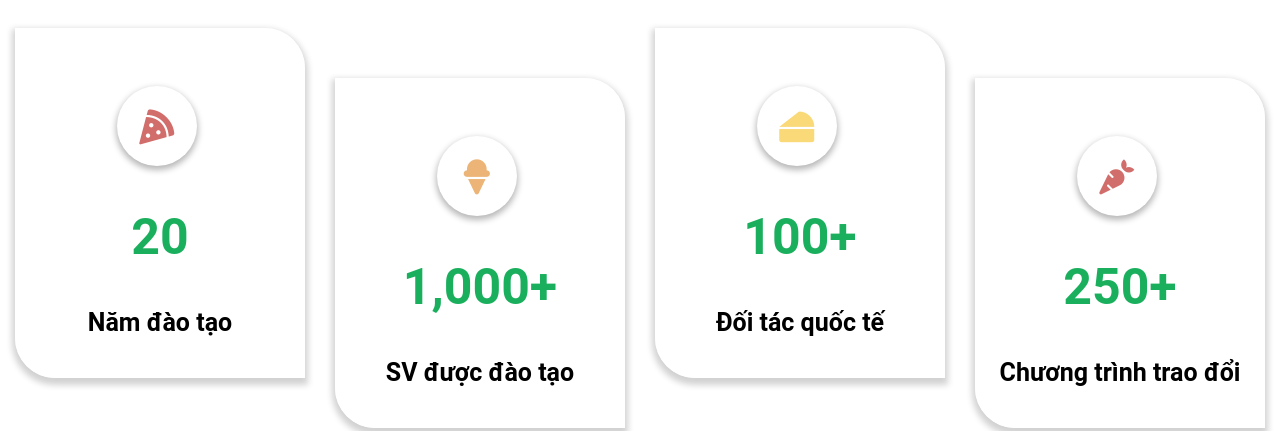
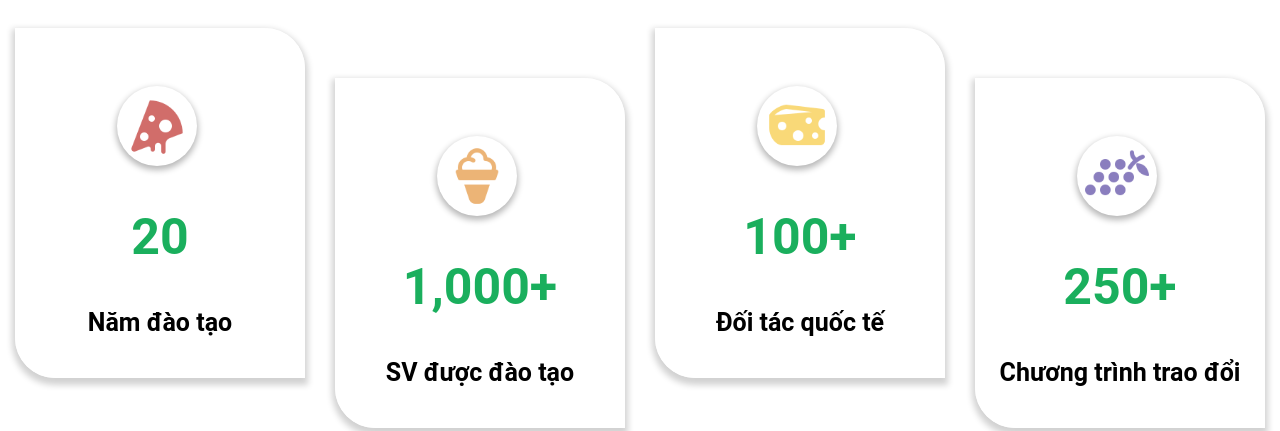
Before and after one commit to Nguyentru98/week_one_I-E, a plain HTML site: page index.html in a window 1280 px wide. Shown: the part 522-953 px from the top of the page. Drawn offline with Linux system fonts and the light colour scheme; files whose address does not match are found by name.

Commit message:
xong ui-v1

```diff
--- a/index.html
+++ b/index.html
@@ -59,28 +59,28 @@
     <div class="card">
         <div class="card-item-button">
             <div class="card-icon-1">
-                <i class="fas fa-pizza-slice"></i>
+                <img src="/image/logo/7.png" alt="">
             </div>
             <span>20</span>
             <h3>Năm đào tạo</h3>
         </div>
         <div class="card-item-top">
             <div class="card-icon-2">
-                <i class="fas fa-ice-cream"></i>
+                <img src="/image/logo/1.png" alt="">
             </div>
             <span>1,000+</span>
             <h3>SV được đào tạo</h3>
         </div>
         <div class="card-item-button">
             <div class="card-icon-3">
-                <i class="fas fa-cheese"></i>
+                <img src="/image/logo/3.png" alt="">
             </div>
             <span>100+</span>
             <h3>Đối tác quốc tế</h3>
         </div>
         <div class="card-item-top">
             <div class="card-icon-4">
-                <i class="fas fa-carrot"></i>
+                <img src="/image/logo/19.png" alt="">
             </div>
             <span>250+</span>
             <h3>Chương trình trao đổi</h3>
@@ -158,7 +158,7 @@
             </div>
             <div class="card-shape-1">
                 <div class="card-shape-image-1">
-                    <img src="https://encrypted-tbn1.gstatic.com/images?q=tbn:ANd9GcQ8nOFsfnFk4Rfbbr73vHqatLpdMl0BK5CSFmEGCn53J_O3VXiO"
+                    <img src="/image/logo/24.png"
                         alt="">
                 </div>
                 <div class="card-shape-title-1">
@@ -168,7 +168,7 @@
             </div>
             <div class="card-shape-2">
                 <div class="card-shape-image-2">
-                    <img src="https://encrypted-tbn1.gstatic.com/images?q=tbn:ANd9GcQ8nOFsfnFk4Rfbbr73vHqatLpdMl0BK5CSFmEGCn53J_O3VXiO"
+                    <img src="/image/logo/24.png"
                         alt="">
                 </div>
                 <div class="card-shape-title-2">
--- a/style.css
+++ b/style.css
@@ -219,11 +219,17 @@
   width: 80px;
   height: 80px;
   margin: 57px 0 0 35%;
+  overflow: hidden;
   display: flex;
   align-items: center;
   justify-content: center;
   -webkit-box-shadow: 0px 3px 6px 1px rgba(0, 0, 0, 0.29);
   box-shadow: 0px 3px 6px 1px rgba(0, 0, 0, 0.29);
+}
+.card-icon-1 img {
+  width: 80%;
+  height: 80%;
+  object-fit: cover;
 }
 .card-icon-2 {
   border-radius: 50%;
@@ -233,16 +239,23 @@
   height: 80px;
   margin: 57px 0 0 35%;
   display: flex;
+  overflow: hidden;
   align-items: center;
   justify-content: center;
   -webkit-box-shadow: 0px 3px 6px 1px rgba(0, 0, 0, 0.29);
   box-shadow: 0px 3px 6px 1px rgba(0, 0, 0, 0.29);
+}
+.card-icon-2 img {
+  width: 80%;
+  height: 80%;
+  object-fit: cover;
 }
 .card-icon-3 {
   border-radius: 50%;
   color: #f9d978;
   font-size: 35px;
   width: 80px;
+  overflow: hidden;
   height: 80px;
   margin: 57px 0 0 35%;
   display: flex;
@@ -251,11 +264,17 @@
   -webkit-box-shadow: 0px 3px 6px 1px rgba(0, 0, 0, 0.29);
   box-shadow: 0px 3px 6px 1px rgba(0, 0, 0, 0.29);
 }
+.card-icon-3 img {
+  width: 80%;
+  height: 80%;
+  object-fit: cover;
+}
 .card-icon-4 {
   border-radius: 50%;
   color: #d16d6a;
   font-size: 35px;
   width: 80px;
+  overflow: hidden;
   height: 80px;
   margin: 57px 0 0 35%;
   display: flex;
@@ -264,7 +283,11 @@
   -webkit-box-shadow: 0px 3px 6px 1px rgba(0, 0, 0, 0.29);
   box-shadow: 0px 3px 6px 1px rgba(0, 0, 0, 0.29);
 }
-
+.card-icon-4 img {
+  width: 80%;
+  height: 80%;
+  object-fit: cover;
+}
 .news-event {
   width: 100%;
   height: 100px;
@@ -294,16 +317,15 @@
 .news-event-content img {
   border-radius: 10px 10px 10px 50px;
   flex: 1;
-  border: 1px solid #ccc;
   margin: 0 0 0 200px;
   height: 80%;
 }
 .text-content {
   border-radius: 10px 50px 10px 10px;
   flex: 1;
-  border: 1px solid #ccc;
   margin: 0 200px 0 0;
   height: 80%;
+  background-color: aliceblue;
 }
 .text-content h3 {
   margin: 40px 40px 20px 20px;
@@ -642,6 +664,7 @@
 .cooperate-content {
   flex: 1;
   position: relative;
+
 }
 
 .cooperate-content-image {
@@ -682,8 +705,9 @@
 }
 .cooperate-arrow i {
   margin-top: 20px;
-  transform: translateX(530px);
+  transform: translateX(500px);
   color: #059f4a;
+  margin-right: 15px;
 }
 /* share */
 .share {
```
Also changed, not shown: image/logo/1.png (added), image/logo/19.png (added), image/logo/24.png (added), image/logo/3.png (added), image/logo/7.png (added), 1 other file.
